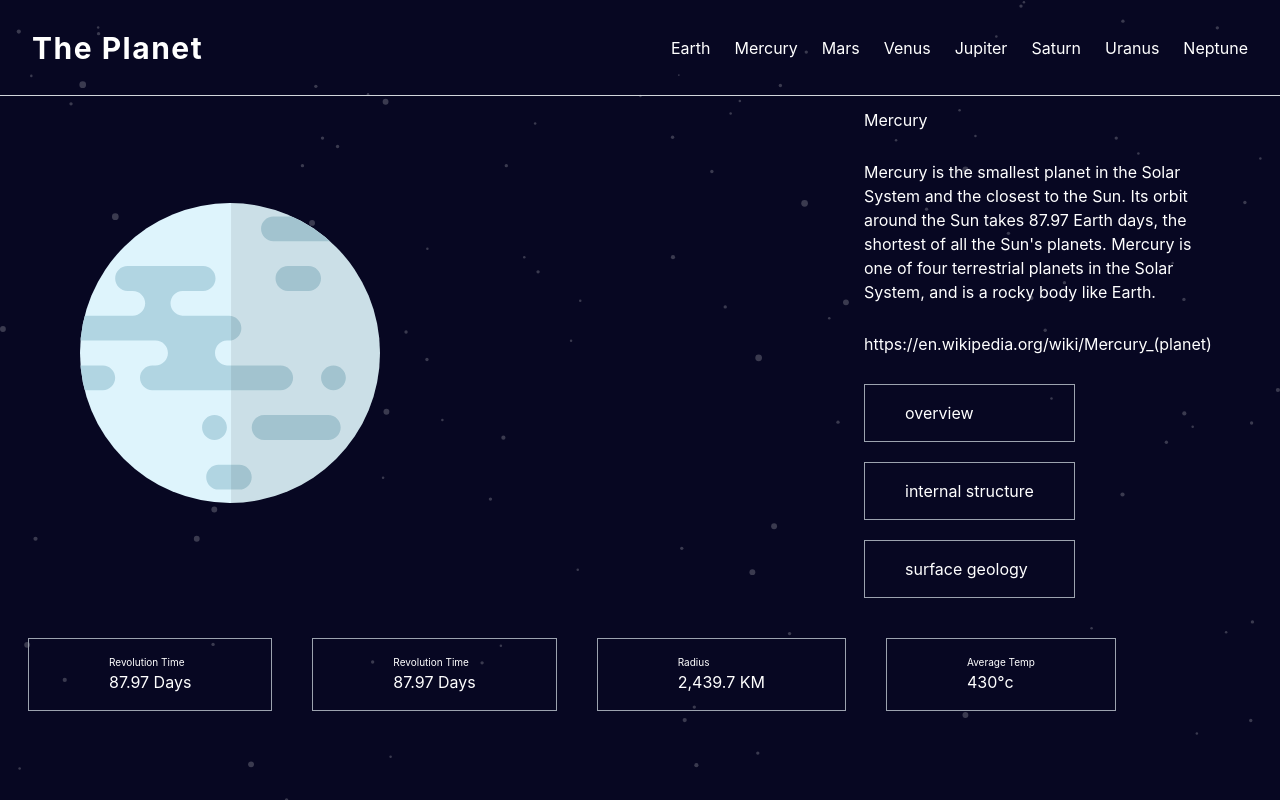
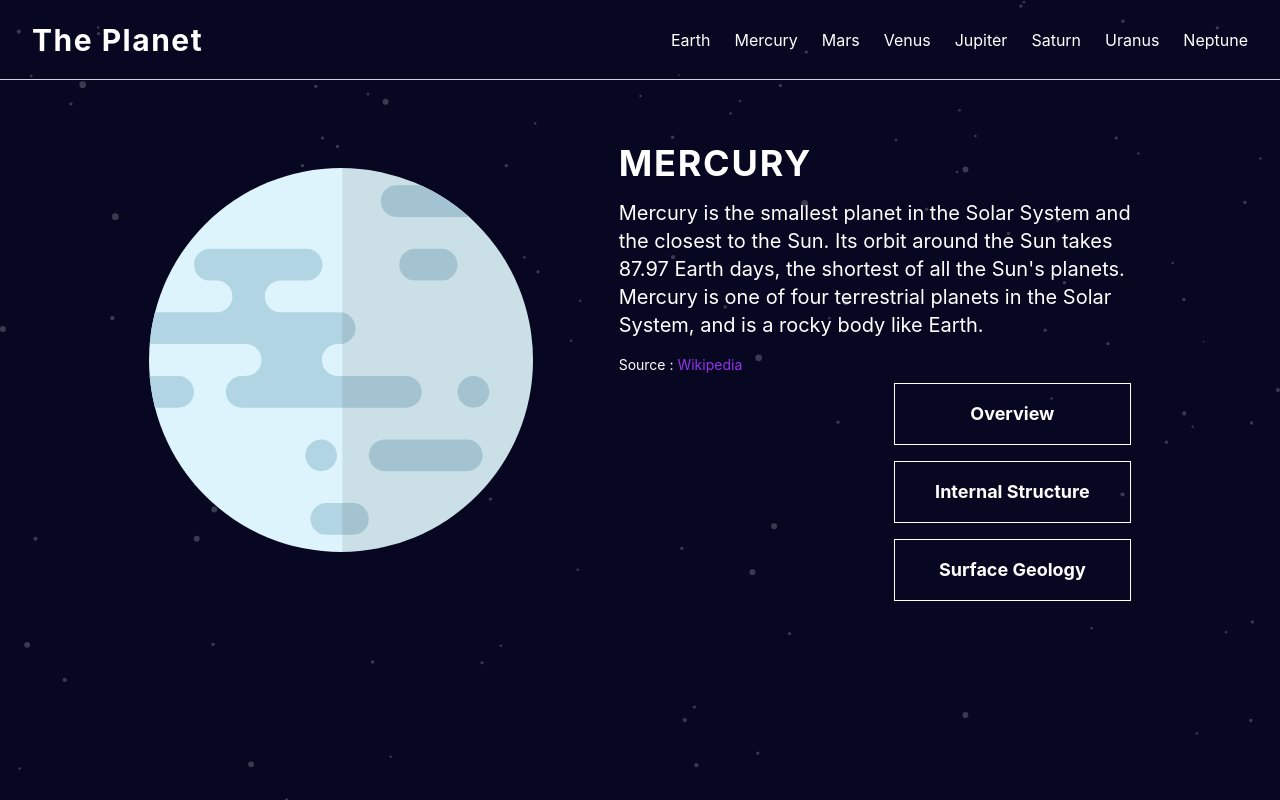
Before and after one commit to Afaqak/planet-facts-site, a Next.js app: page / in a window 1280 px wide. Built offline with nearby package versions, Linux system fonts and the light colour scheme.

Commit message:
added another nav and added the feature to switch views

```diff
--- /dev/null
+++ b/components/footer.tsx
@@ -0,0 +1,9 @@
+import React from 'react'
+
+const Footer = () => {
+  return (
+    <div>Footer</div>
+  )
+}
+
+export default Footer
--- /dev/null
+++ b/components/main.tsx
@@ -0,0 +1,9 @@
+import React from 'react'
+
+const Main = () => {
+  return (
+    <div>Main</div>
+  )
+}
+
+export default Main
--- a/components/navbar.tsx
+++ b/components/navbar.tsx
@@ -15,8 +15,11 @@ const Navbar = () => {
   ];
   return (
     <nav
-      className="text-white px-8 font-sans h-[12vh] flex
-    justify-between items-center border-b border-gray-300"
+      className="text-white px-8 font-sans h-[10vh] flex
+    justify-between items-center border-b border-gray-300
+    bg-background-stars bg-cover bg-center bg-no-repeat bg-fixed
+    bg-[#070722]
+    "
     >
       <h1 className="text-3xl font-bold tracking-wider">The Planet</h1>
       <FontAwesomeIcon
--- a/data.json
+++ b/data.json
@@ -43,9 +43,9 @@
     "radius": "6,051.8 KM",
     "temperature": "471°c",
     "images": {
-      "planet": "/assets/planet-venus.svg",
-      "internal": "/assets/planet-venus-internal.svg",
-      "geology": "/assets/geology-venus.png"
+      "planet": "assets/planet-venus.svg",
+      "internal": "assets/planet-venus-internal.svg",
+      "geology": "assets/geology-venus.png"
     }
   },
   {
@@ -67,9 +67,9 @@
     "radius": "6,371 KM",
     "temperature": "16°c",
     "images": {
-      "planet": "/assets/planet-earth.svg",
-      "internal": "/assets/planet-earth-internal.svg",
-      "geology": "/assets/geology-earth.png"
+      "planet": "assets/planet-earth.svg",
+      "internal": "assets/planet-earth-internal.svg",
+      "geology": "assets/geology-earth.png"
     }
   },
   {
@@ -91,9 +91,9 @@
     "radius": "3,389.5 KM",
     "temperature": "-28°c",
     "images": {
-      "planet": "/assets/planet-mars.svg",
-      "internal": "/assets/planet-mars-internal.svg",
-      "geology": "/assets/geology-mars.png"
+      "planet": "assets/planet-mars.svg",
+      "internal": "assets/planet-mars-internal.svg",
+      "geology": "assets/geology-mars.png"
     }
   },
   {
@@ -115,9 +115,9 @@
     "radius": "69,911 KM",
     "temperature": "-108°c",
     "images": {
-      "planet": "/assets/planet-jupiter.svg",
-      "internal": "/assets/planet-jupiter-internal.svg",
-      "geology": "/assets/geology-jupiter.png"
+      "planet": "assets/planet-jupiter.svg",
+      "internal": "assets/planet-jupiter-internal.svg",
+      "geology": "assets/geology-jupiter.png"
     }
   },
   {
@@ -139,9 +139,9 @@
     "radius": "58,232 KM",
     "temperature": "-138°c",
     "images": {
-      "planet": "/assets/planet-saturn.svg",
-      "internal": "/assets/planet-saturn-internal.svg",
-      "geology": "/assets/geology-saturn.png"
+      "planet": "assets/planet-saturn.svg",
+      "internal": "assets/planet-saturn-internal.svg",
+      "geology": "assets/geology-saturn.png"
     }
   },
   {
@@ -163,9 +163,9 @@
     "radius": "25,362 KM",
     "temperature": "-195°c",
     "images": {
-      "planet": "/assets/planet-uranus.svg",
-      "internal": "/assets/planet-uranus-internal.svg",
-      "geology": "/assets/geology-uranus.png"
+      "planet": "assets/planet-uranus.svg",
+      "internal": "assets/planet-uranus-internal.svg",
+      "geology": "assets/geology-uranus.png"
     }
   },
   {
@@ -187,9 +187,9 @@
     "radius": "24,622 KM",
     "temperature": "-201°c",
     "images": {
-      "planet": "/assets/planet-neptune.svg",
-      "internal": "/assets/planet-neptune-internal.svg",
-      "geology": "/assets/geology-neptune.png"
+      "planet": "assets/planet-neptune.svg",
+      "internal": "assets/planet-neptune-internal.svg",
+      "geology": "assets/geology-neptune.png"
     }
   }
 ]
--- a/pages/_app.tsx
+++ b/pages/_app.tsx
@@ -4,12 +4,9 @@ import Navbar from '../components/navbar'
 
 export default function App({ Component, pageProps }: AppProps) {
   return (
-  <div  className='bg-background-stars bg-cover bg-center bg-no-repeat bg-fixed h-screen w-screen
-    bg-[#070722]
-  '>
+    <>
     <Navbar />
-
     <Component {...pageProps} />
-  </div>
+  </>
   )
 }
--- a/pages/index.tsx
+++ b/pages/index.tsx
@@ -5,10 +5,9 @@ import Image from 'next/image';
 
 export default function Home() {
   const [planet, setPlanet] = useState(data[0]);
-  console.log(planet);
 
   const [category, setCategory] = useState(planet.overview);
-
+  const [image, setImage] = useState(planet.images.planet);
 
   return (
     <div >
@@ -17,92 +16,79 @@ export default function Home() {
         <meta name="description" content="Generated by create next app" />
         <link rel="icon" href="/favicon.ico" />
       </Head>
-      <div className=''>
-        <div className='flex text-white items-center justify-between
-          py-3 px-10 md:px-20
-        '>
-          <Image src={planet.images.planet} alt={planet.name} width={300} height={300} />
-            <div className='flex flex-col space-y-7 w-[30%]'>
-            <h1>
-              {planet.name}
-            </h1>
-            <p>
-              {category.content}
-            </p>
-            <p>
-              {category.source}
-            </p>
-          <div className='flex flex-col w-[fit-content] space-y-5
-          '>
-            <h2
-              onClick={() => {
-                setCategory(planet.overview);
-              }}
-            className='border border-gray-400 px-10 py-4
-            hover:bg-purple-600 hover:text-white
-            transition duration-500 ease-in-out
-            '>
-              overview
-            </h2>
-            <h2
-              onClick={() => {
-                setCategory(planet.structure);
-              }}
-            className='border border-gray-400 px-10 py-4
-            hover:bg-purple-600 hover:text-white
-            transition duration-500 ease-in-out
-            '>
-              internal structure
-            </h2>
-            <h2
-              onClick={() => {
-                setCategory(planet.geology);
-              }}
-            className='border border-gray-400 px-10 py-4
-            hover:bg-purple-600 hover:text-white
-            transition duration-500 ease-in-out
-            '>
-              surface geology
-            </h2>
-          </div>
+      <div className="font-sans relative h-[90vh] bg-background-stars bg-cover bg-center bg-no-repeat bg-fixed
+    bg-[#070722]">
+      <div className="flex flex-col first-letter:
+        justify-evenly py-8
+         px-8 md:px-16 space-y-4 md:space-y-8
+      items-center h-[70vh] md:[75vh] md:flex-row">
+      <Image src={image} alt={planet.name}
+      className="object-cover
+      md:w-[30vw] md:h-[30vw]
+      w-[25vw] h-[25vw]
+      md:object-cover
+      mt-16 md:mt-0
+      "
+      width={300} height={300} />
+      <div className="flex flex-col
+      md:w-[40vw] space-y-2 md:space-y-4 md:text-left
+      text-center text-xs md:text-xl
+      px-4 md:px-0
+
+      ">
+        <h1 className="text-2xl md:text-4xl font-bold tracking-wider text-white">{planet.name.toUpperCase()}</h1>
+        <p className="text-white md:text-xl text-sm">{category.content}</p>
+        <p className="text-white text-sm">
+          Source : <a href={category.source} className="text-purple-600">Wikipedia</a>
+        </p>
+        <div className="flex md:flex-col self-end
+        absolute -top-2 left-0 flex-row md:relative
+        justify-between
+         md:space-x-0 md:space-y-4 md:justify-center md:gap-0
+         text-sm md:text-lg mb-5 md:mb-0 border-b border-gray-300
+          md:border-b-0 w-full md:w-auto
+        ">
+          <button className=" text-white font-bold
+          py-3 px-10
+          border-transparent
+          md:py-4 md:px-10 md:border
+          md:border-white
+          hover:bg-orange-800
+           transition duration-150 ease-in
+           hover:text-white"
+
+           onClick={() => {
+              setCategory(planet.overview)
+              setImage(planet.images.planet)
+           }}>Overview</button>
+          <button
+
+          className="
+           text-white font-bold
+           py-3 px-10 border-transparent
+           transition duration-150 ease-in
+           md:border-white
+           md:py-4 md:px-10 md:border hover:bg-purple-600 hover:text-white" onClick={() => {
+            setImage(planet.images.internal)
+            setCategory(planet.structure)}}>Internal Structure</button>
+          <button
+
+          className="  text-white font-bold
+          py-3 px-10 border-transparent
+          md:border-white
+          md:py-4 md:px-10 md:border
+          transition duration-150 ease-in
+          hover:bg-green-600
+          hover:text-white" onClick={() => {
+            setCategory(planet.geology)
+            setImage(planet.images.geology)
+          }}>Surface Geology</button>
           </div>
       </div>
       </div>
-      <div className='flex md:p-7 flex-col md:flex-row md:space-x-10 text-white w-[fit-content]'>
-      <div className='border border-gray-400 px-20 py-4'>
-          <h2 className='text-[10px]'>
-              Revolution Time
-            </h2>
-            <p>
-              {planet.revolution}
-            </p>
-          </div>
-          <div className='border border-gray-400 px-20 py-4'>
-          <h2 className='text-[10px]'>
-              Revolution Time
-            </h2>
-            <p>
-              {planet.revolution}
-            </p>
-          </div>
-          <div className='border border-gray-400 px-20 py-4'>
-          <h2 className='text-[10px]'>
-              Radius
-            </h2>
-            <p>
-              {planet.radius}
-            </p>
-              </div>
-          <div className='border border-gray-400 px-20 py-4'>
-          <h2 className='text-[10px]'>
-              Average Temp
-            </h2>
-            <p>
-              {planet.temperature}
-            </p>
-            </div>
+      </div>
+    </div>
 
-          </div>
-    </div>
+
   )
 }
--- a/styles/globals.css
+++ b/styles/globals.css
@@ -3,7 +3,5 @@
 @tailwind utilities;
 
 @layer components {
-  .btn {
-    @apply bg-blue-500 text-white font-bold py-2 px-4 rounded;
-  }
+
 }
```
